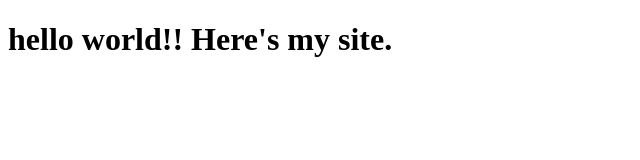
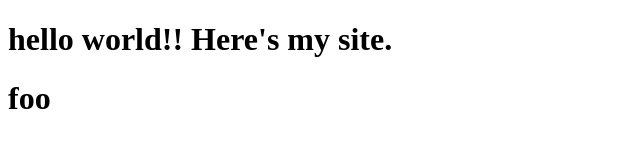
Before and after one commit to abraidotti/first-git, a plain HTML site: page index.html in a window 1280 px wide. Shown: the full height of the page, 0-640 px from the left. Drawn offline with Linux system fonts and the light colour scheme.

Commit message:
--dry-run

```diff
--- a/index.html
+++ b/index.html
@@ -5,5 +5,6 @@
 </head>
 <body>
 <h1>hello world!! Here's my site.</h1>
+<h1>foo</h1>
 </body>
 </html>
```
